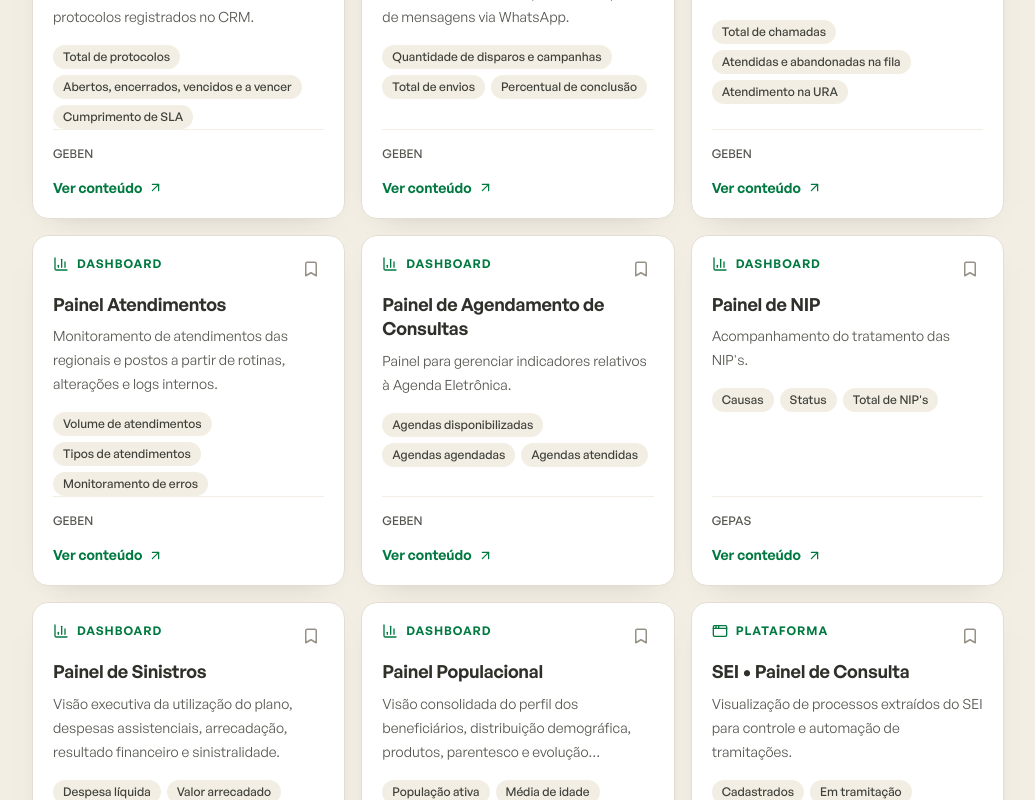
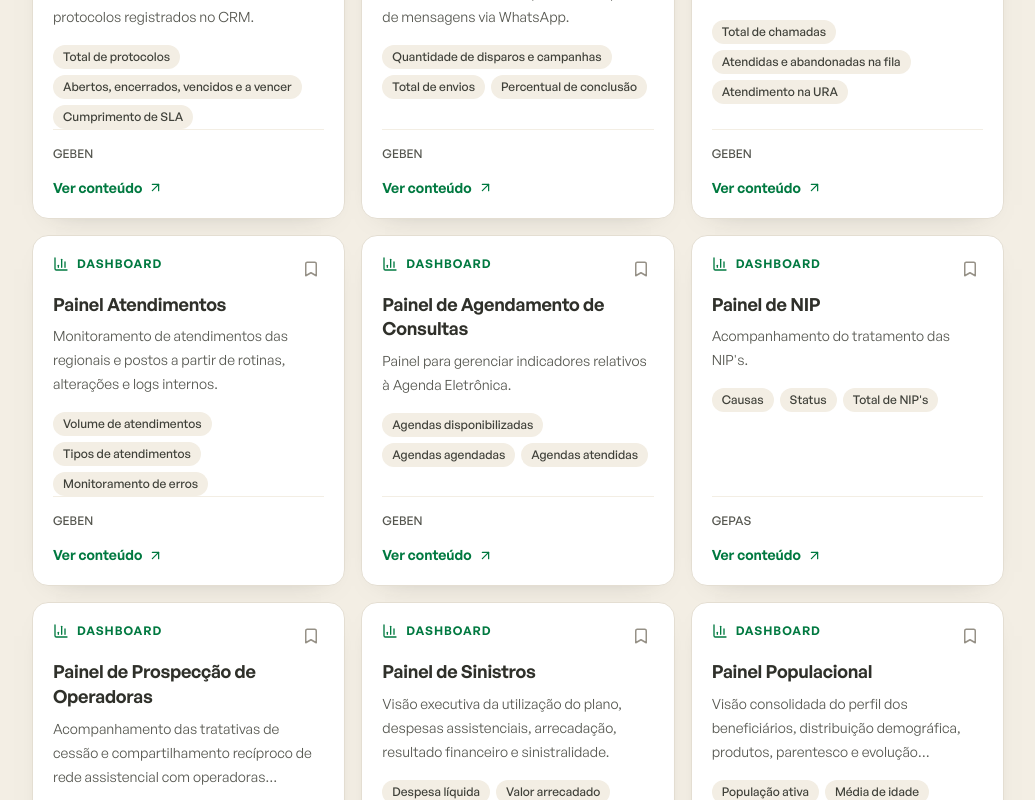
Before and after one commit to IPASGO-GEPIN/hub-de-inteligencia-corporativa, a React (Vite) app: page /#/ in a window 1280 px wide. Shown: the part 2000-2800 px from the top of the page, without its empty margins (244-1279 px from the left). Built offline with nearby package versions, Linux system fonts and the light colour scheme.

Commit message:
Adicionado Painel Prospecção Operadoras

```diff
--- a/src/data/catalog.ts
+++ b/src/data/catalog.ts
@@ -653,4 +653,43 @@ export const catalog: CatalogItem[] = [
     url: 'https://ipasgo-gepin.github.io/diagrama_banco_de_dados_gepin/',
     destaque: false,
   },
+  {
+    id: 'painel-prospeccao-operadoras',
+    titulo: 'Painel de Prospecção de Operadoras',
+    tipo: 'Dashboard',
+    area: 'GEPAS',
+    descricao:
+      'Acompanhamento das tratativas de cessão e compartilhamento recíproco de rede assistencial com operadoras parceiras.',
+    descricaoCompleta:
+      'Painel de prospecção de operadoras parceiras no âmbito do piloto de Rede Assistencial Compartilhada (GEPAS / COPAR). Reúne jornada de prospecção, cronograma de etapas, funil de conversão, distribuição da carteira em Goiás e registro analítico das tratativas por operadora, com base normativa RN 137, RN 509 e RN 517.',
+    indicadores: [
+      'Carteira prospectada',
+      'Contato efetivo',
+      'Jornada de prospecção',
+      'Funil de conversão',
+      'Vidas em GO',
+      'Situação da tratativa',
+    ],
+    tags: [
+      'prospecção',
+      'operadoras',
+      'rede assistencial',
+      'compartilhamento de rede',
+      'convênio',
+      'ANS',
+      'GEPAS',
+      'COPAR',
+    ],
+    perguntas: [
+      'Quais operadoras estão em cada etapa da jornada de prospecção?',
+      'Como está o funil de conversão e as vidas correspondentes?',
+      'Quais tratativas estão em andamento, concluídas ou sem retorno?',
+      'Como se distribui a carteira prospectada em Goiás?',
+    ],
+    fonte: 'Painel de Prospecção de Operadoras — GEPAS / COPAR',
+    periodicidade: 'Eventual',
+    ultimaAtualizacao: '2026-09-17',
+    url: 'https://vitorstefaisk.github.io/Painel_Prospeccao_Operadoras/',
+    destaque: false,
+  },
 ]
```
